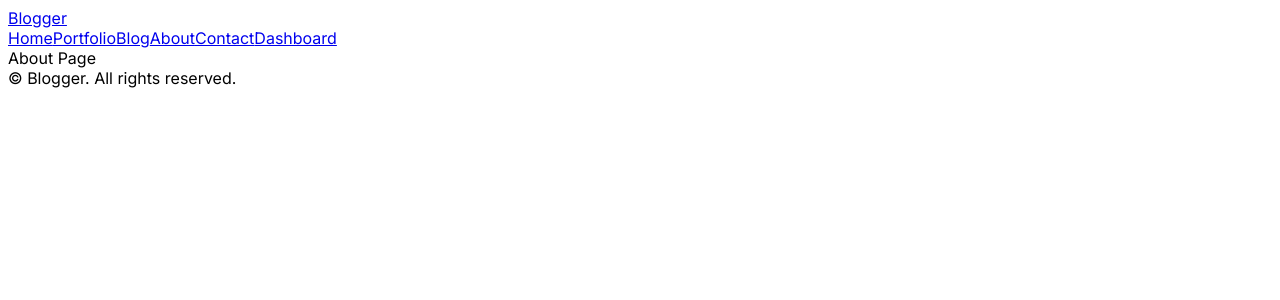
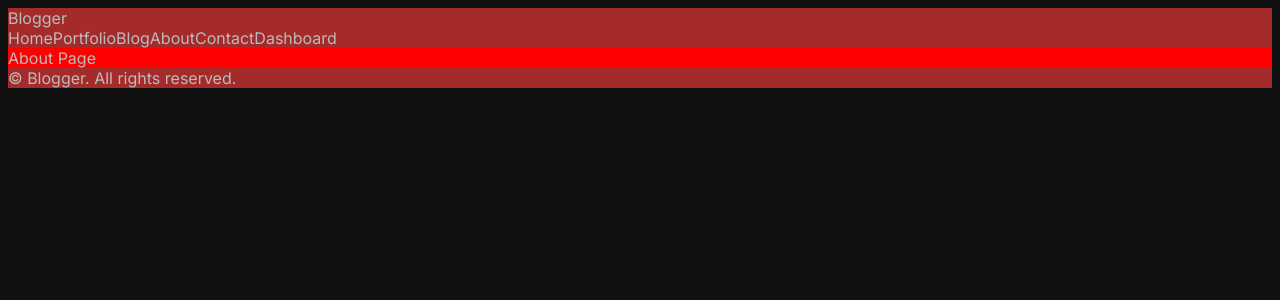
Before and after one commit to zhanybekovich/nextjs-blog, a Next.js app: page /about in a window 1280 px wide. Shown: the top 300 px of the page. Built offline with nearby package versions, Linux system fonts and the light colour scheme.

Commit message:
Add styles

```diff
--- a/app/about/page.jsx
+++ b/app/about/page.jsx
@@ -1,7 +1,7 @@
 import React from "react";
-
+import styles from "./page.module.css";
 const About = () => {
-  return <div> About Page</div>;
+  return <div className={styles.container}> About Page</div>;
 };
 
 export default About;
--- /dev/null
+++ b/app/about/page.module.css
@@ -0,0 +1,3 @@
+.container {
+  background-color: red;
+}
--- a/app/blog/page.jsx
+++ b/app/blog/page.jsx
@@ -1,7 +1,8 @@
 import React from "react";
+import styles from "./page.module.css";
 
 const Blog = () => {
-  return <div>Blog Page</div>;
+  return <div className={styles.container}>Blog Page</div>;
 };
 
 export default Blog;
--- /dev/null
+++ b/app/blog/page.module.css
@@ -0,0 +1,3 @@
+.container {
+  background-color: green;
+}
--- a/app/contact/page.jsx
+++ b/app/contact/page.jsx
@@ -1,7 +1,8 @@
 import React from "react";
+import styles from "./page.module.css";
 
 const Contact = () => {
-  return <div>Contact Page</div>;
+  return <div className={styles.container}>Contact Page</div>;
 };
 
 export default Contact;
--- /dev/null
+++ b/app/contact/page.module.css
@@ -0,0 +1,3 @@
+.container {
+  background-color: brown;
+}
--- a/app/dashboard/page.jsx
+++ b/app/dashboard/page.jsx
@@ -1,7 +1,8 @@
 import React from "react";
+import styles from "./page.module.css";
 
 const Dashboard = () => {
-  return <div>Dashboard Page</div>;
+  return <div className={styles.container}>Dashboard Page</div>;
 };
 
 export default Dashboard;
--- /dev/null
+++ b/app/dashboard/page.module.css
@@ -0,0 +1,3 @@
+.container {
+    background-color: yellow;
+}
--- /dev/null
+++ b/app/global.css
@@ -0,0 +1,26 @@
+html {
+  box-sizing: border-box;
+}
+
+*,
+*::before,
+*::after {
+  box-sizing: inherit;
+}
+
+html,
+body {
+  max-width: 100vw;
+  overflow-x: hidden;
+  background-color: #111;
+  color: #bbb;
+}
+
+a {
+  text-decoration: none;
+  color: inherit;
+}
+
+.container {
+  background-color: brown;
+}
--- a/app/layout.js
+++ b/app/layout.js
@@ -1,6 +1,7 @@
 import Footer from "@/components/footer/Footer";
 import Navbar from "@/components/navbar/Navbar";
 import { Inter } from "next/font/google";
+import "./global.css";
 
 const inter = Inter({ subsets: ["latin"] });
 
@@ -13,9 +14,11 @@ export default function RootLayout({ children }) {
   return (
     <html lang="en">
       <body className={inter.className}>
-        <Navbar />
-        {children}
-        <Footer />
+        <div className="container">
+          <Navbar />
+          {children}
+          <Footer />
+        </div>
       </body>
     </html>
   );
--- a/app/portfolio/page.jsx
+++ b/app/portfolio/page.jsx
@@ -1,7 +1,8 @@
 import React from "react";
+import styles from "./page.module.css";
 
 const Portfolio = () => {
-  return <div>Portfolio Page</div>;
+  return <div className={styles.container}>Portfolio Page</div>;
 };
 
 export default Portfolio;
--- /dev/null
+++ b/app/portfolio/page.module.css
@@ -0,0 +1,3 @@
+.container {
+  background-color: blue;
+}
```
